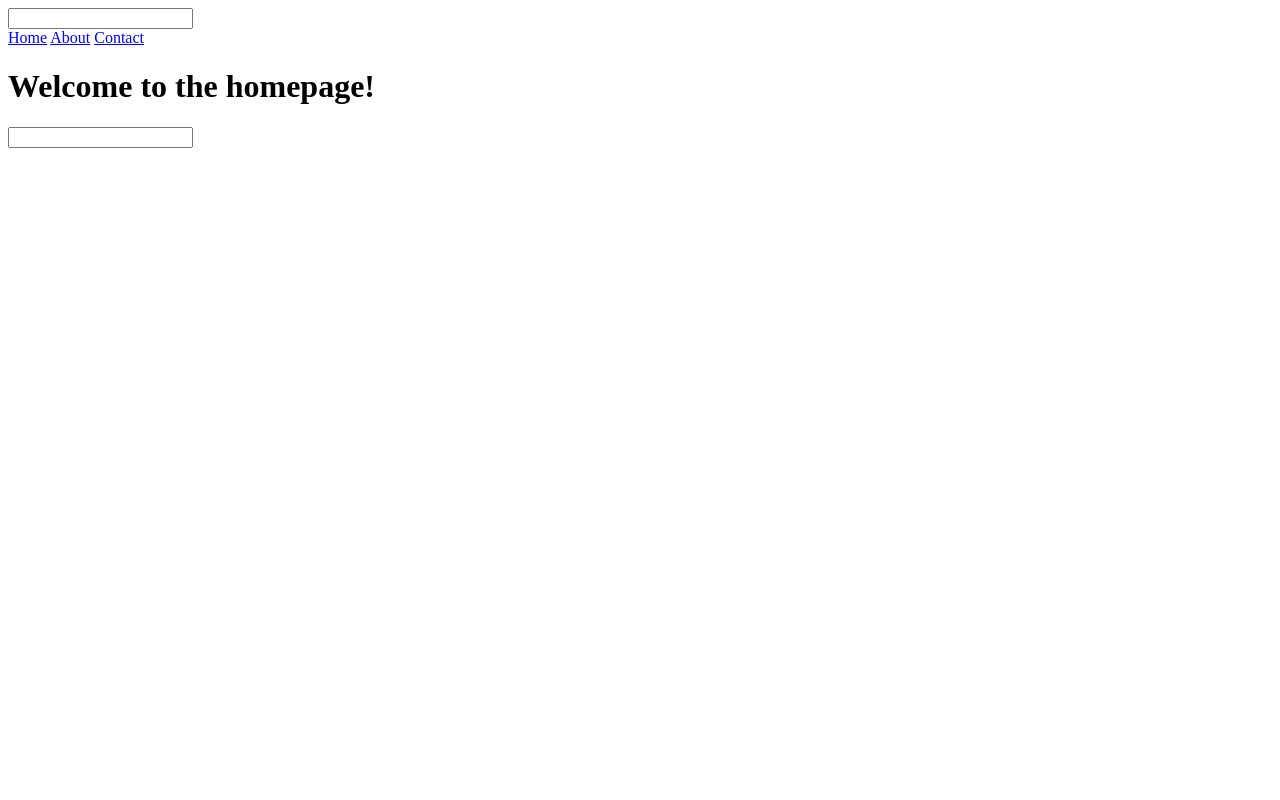
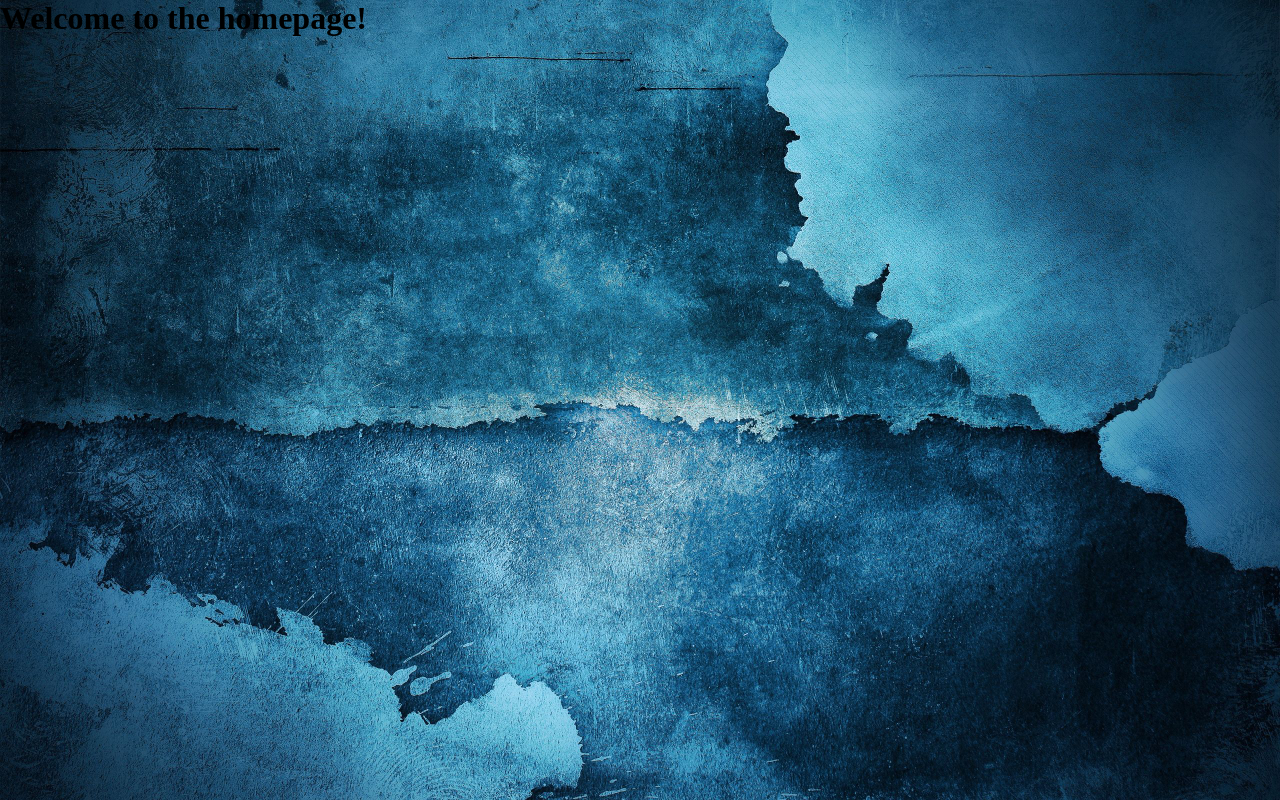
Before and after one commit to NBhey/Project-Weather, a website built with webpack: page index.html in a window 1280 px wide. Built offline with nearby package versions, Linux system fonts and the light colour scheme.

Commit message:
add style and user ip

```diff
--- a/index.html
+++ b/index.html
@@ -6,12 +6,22 @@
     <title>Final project</title>
   </head>
   <body>
-    <input type="text">
+    <!-- <input type="text">
     <nav>
       <a href="#/">Home</a>
       <a href="#/about">About</a>
       <a href="#/contact">Contact</a>
-    </nav>
+    </nav> -->
+    <main class="main">
+      <section class="main__content">
+        <div class="content__city">
+
+        </div>
+        <div class="content__city-info">
+
+        </div>
+      </section>
+    </main>
     <div id="root"></div>
   </body>
 </html>
--- a/index.js
+++ b/index.js
@@ -1,38 +1,2 @@
-const routes = {
-    '#/': 'home',
-    '#/about': 'about',
-    '#/contact': 'contact'
-  };
-
-  const components = {
-    home: () => '<h1>Welcome to the homepage!</h1> <input>',
-    about: () => '<h1>About us</h1>',
-    contact: () => '<h1>Contact us</h1>'
-  };
-
-  function router(url) {
-    console.log(url);
-    const route = routes[url] || 'home';
-    console.log(route);
-    const content = components[route]();
-    // console.log(content)
-    document.getElementById('root').innerHTML = content;
-  }
-
-  window.addEventListener('hashchange', () => {
-    router(window.location.hash);
-  });
-
-  // Обработка кликов на ссылки
-  const links = document.querySelectorAll('a');
-  links.forEach(link => {
-    link.addEventListener('click', (event) => {
-      event.preventDefault(); // Предотвращаем стандартное поведение ссылки
-      const url = link.getAttribute('href'); // Получаем URL из ссылки
-    //   console.log(url)
-      history.pushState({}, '', url); // Добавляем URL в историю браузера
-      router(url);
-    });
-  });
-
-  router(window.location.hash);
+import router from './src/js/router.js'
+import style from './src/style/style.css'
--- /dev/null
+++ b/src/js/router.js
@@ -0,0 +1,38 @@
+const routes = {
+    '#/': 'home',
+    '#/about': 'about',
+    '#/contact': 'contact'
+  };
+
+  const components = {
+    home: () => '<h1>Welcome to the homepage!</h1>',
+    about: () => '<h1>About us</h1>',
+    contact: () => '<h1>Contact us</h1>'
+  };
+
+  function router(url) {
+    console.log({url});
+    const route = routes[url] || 'home';
+    console.log({route});
+    const content = components[route]();
+    // console.log(content)
+    document.getElementById('root').innerHTML = content;
+  }
+
+  window.addEventListener('hashchange', () => {
+    router(window.location.hash);
+  });
+
+  // Обработка кликов на ссылки
+  const links = document.querySelectorAll('a');
+  links.forEach(link => {
+    link.addEventListener('click', (event) => {
+      event.preventDefault(); // Предотвращаем стандартное поведение ссылки
+      const url = link.getAttribute('href'); // Получаем URL из ссылки
+    //   console.log(url)
+      history.pushState({}, '', url); // Добавляем URL в историю браузера
+      router(url);
+    });
+  });
+
+  router(window.location.hash);
--- /dev/null
+++ b/src/style/style.css
@@ -0,0 +1,15 @@
+* {
+    margin: 0;
+    padding: 0;
+    box-sizing: border-box;
+
+}
+
+body {
+    background: url('./img/background.jpg') no-repeat ;
+    background-size: cover;
+}
+
+/* .main {
+
+} */
```
Also changed, not shown: src/js/ip.js (added, +9 -0 lines), src/style/img/background.jpg (added).
